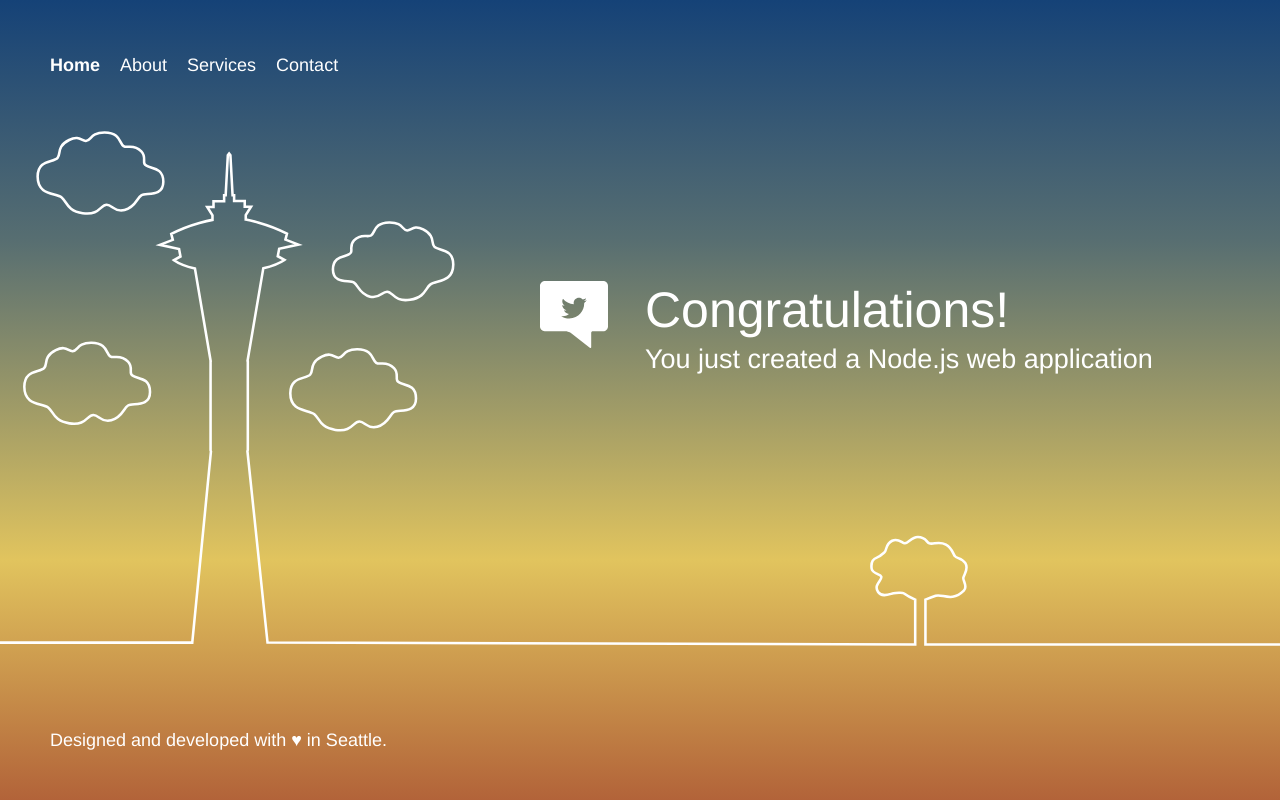
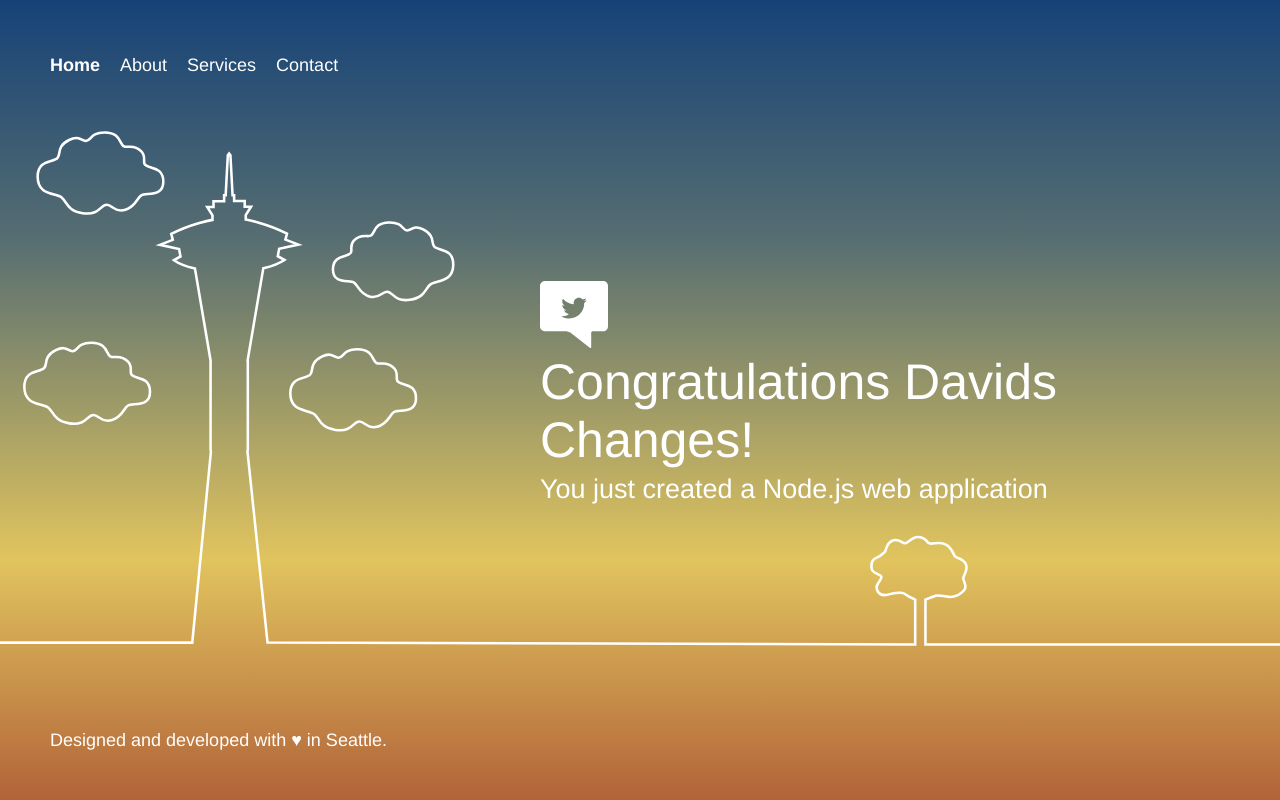
Before and after one commit to drdaveg/My-Node-Project, a website: page public/index.html in a window 1280 px wide. Drawn offline with Linux system fonts and the light colour scheme.

Commit message:
had to redo changes.  rule sought "Congratulations"

```diff
--- a/public/index.html
+++ b/public/index.html
@@ -58,7 +58,7 @@
         <div class="message">
             <a class="twitter-link" href="http://twitter.com/home/?status=I%20created%20a%20project%20with%20AWS%20CodeStar!%20%23AWS%20%23AWSCodeStar%20https%3A%2F%2Faws.amazon.com%2Fcodestar"><img src="img/tweet.svg" /></a>
             <div class="text">
-                <h1>Congratulations!</h1>
+                <h1>Congratulations Davids Changes!</h1>
                 <h2>You just created a Node.js web application</h2>
             </div>
         </div>
```
